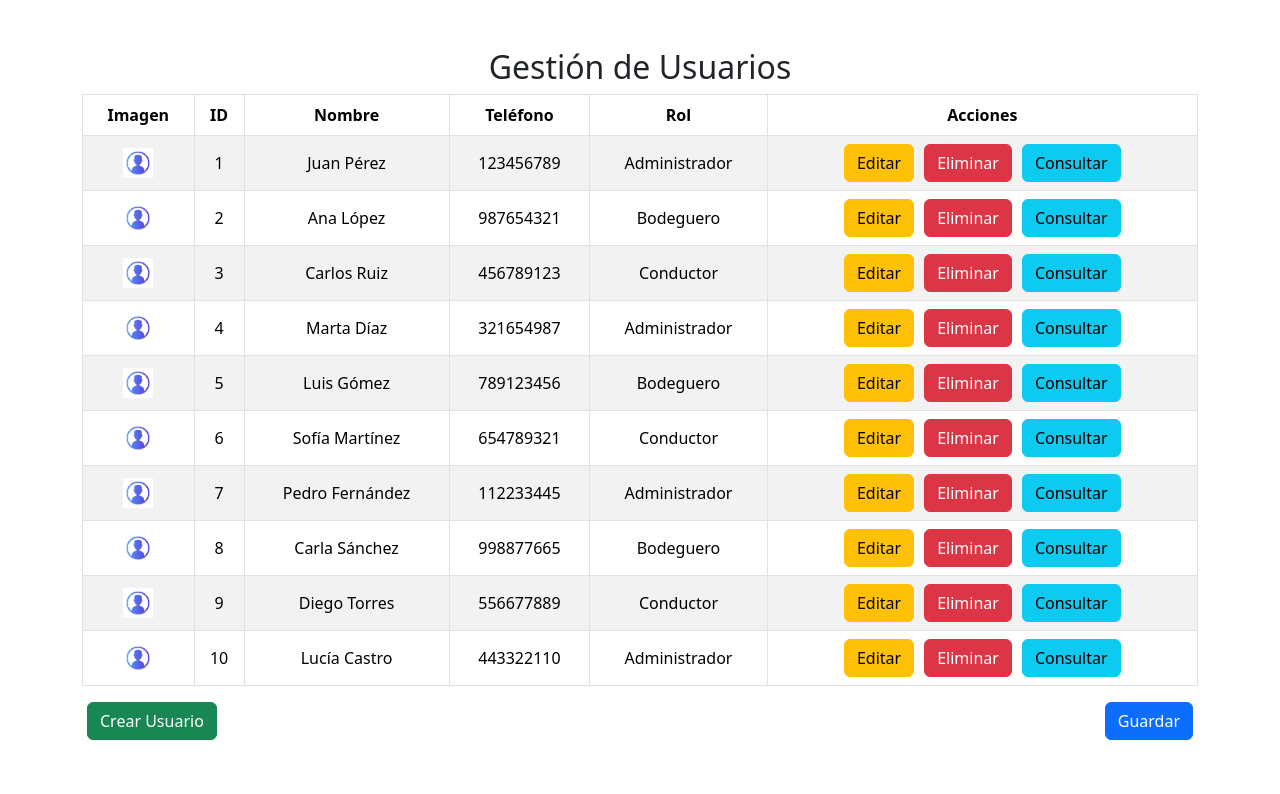
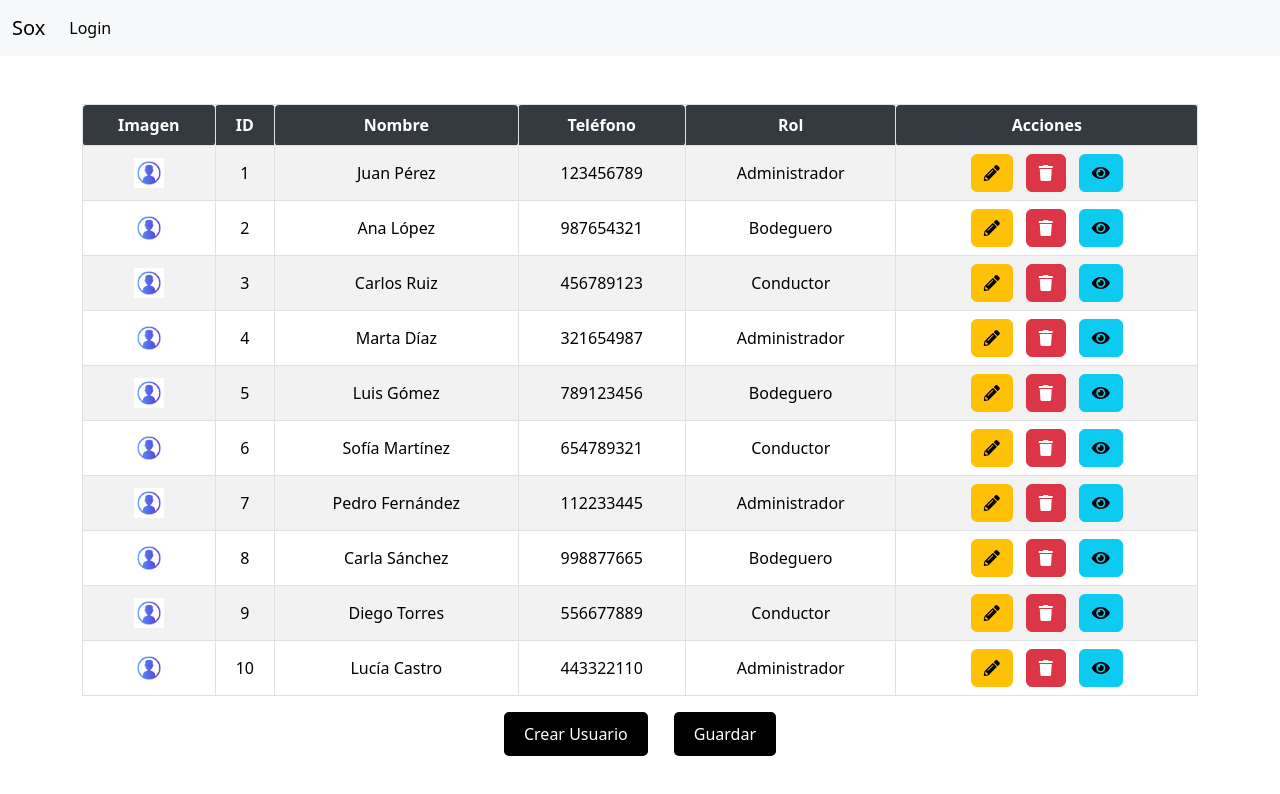
Before and after one commit to Camilodor/angularadso, an Angular app: page /usuarios in a window 1280 px wide. Shown: the top 794 px of the page. Built offline with nearby package versions, Linux system fonts and the light colour scheme.

Commit message:
Miprimercomentario

```diff
--- a/src/app/footer/footer.component.ts
+++ b/src/app/footer/footer.component.ts
@@ -1,4 +1,4 @@
-import { Component, Input } from '@angular/core';
+import { Component} from '@angular/core';
 
 @Component({
   selector: 'app-footer',
@@ -9,6 +9,6 @@ import { Component, Input } from '@angular/core';
 })
 export class FooterComponent {
 
-  @Input() recibeTiFo: String = '';
+
 
 }
--- /dev/null
+++ b/src/app/navusuarios/navusuarios.component.html
@@ -0,0 +1,15 @@
+<nav class="navbar navbar-expand-lg bg-body-tertiary">
+    <div class="container-fluid">
+      <a class="navbar-brand" routerLink="">Sox</a>
+      <button class="navbar-toggler" type="button" data-bs-toggle="collapse" data-bs-target="#navbarSupportedContent" aria-controls="navbarSupportedContent" aria-expanded="false" aria-label="Toggle navigation">
+        <span class="navbar-toggler-icon"></span>
+      </button>
+      <div class="collapse navbar-collapse" id="navbarSupportedContent">
+        <ul class="navbar-nav me-auto mb-2 mb-lg-0">
+          <li class="nav-item">
+            <a class="nav-link active" aria-current="page" >Login</a>
+          </li>
+        </ul>
+    </div>
+</div>
+</nav>
--- a/src/app/usuarios/usuarios.component.css
+++ b/src/app/usuarios/usuarios.component.css
@@ -11,3 +11,31 @@
   button {
     margin: 0 5px;
   }
+  /* Estilo para los botones centrados y de color negro */
+.btn-custom {
+  background-color: black;
+  color: white;
+  border: none;
+  padding: 10px 20px;
+  font-size: 16px;
+  border-radius: 5px; /* Bordes redondeados */
+  transition: background-color 0.3s;
+}
+
+.btn-custom:hover {
+  background-color: #444; /* Color más claro al pasar el ratón */
+}
+.tabla-estilizada thead tr th {
+  background-color: #343a40; /* Gris oscuro */
+  color: white; /* Texto blanco */
+  border-radius: 4px; /* Bordes ligeramente redondeados */
+  text-align: center; /* Centrar el texto */
+}
+
+.tabla-estilizada th, .tabla-estilizada td {
+  vertical-align: middle;
+}
+
+.tabla-estilizada td {
+  text-align: center;
+}
--- a/src/app/usuarios/usuarios.component.html
+++ b/src/app/usuarios/usuarios.component.html
@@ -1,6 +1,6 @@
+<app-navusuarios/>
 <div class="container mt-5">
-    <h2 class="text-center">Gestión de Usuarios</h2>
-    <table class="table table-bordered table-striped">
+  <table class="table table-bordered table-striped tabla-estilizada">
     <thead>
       <tr>
         <th>Imagen</th> <!-- Nueva columna para la imagen -->
@@ -21,15 +21,93 @@
           <td>{{ usuario.telefono }}</td>
           <td>{{ usuario.rol }}</td>
           <td>
-            <button class="btn btn-warning" (click)="editarUsuario(usuario.id)">Editar</button>
-            <button class="btn btn-danger" (click)="eliminarUsuario(usuario.id)">Eliminar</button>
-            <button class="btn btn-info" (click)="consultarUsuario(usuario.id)">Consultar</button>
+            <button
+            class="btn btn-warning me-2"
+            data-bs-toggle="modal"
+            data-bs-target="#editModal"
+            (click)="abrirFormularioEditar(usuario)"
+          >
+            <i class="fa fa-pencil-alt"></i>
+          </button>
+
+            <button class="btn btn-danger me-2" (click)="eliminarUsuario(usuario.id)">
+              <i class="fa fa-trash"></i>
+            </button>
+            <button class="btn btn-info" (click)="consultarUsuario(usuario.id)">
+              <i class="fa fa-eye"></i>
+            </button>
           </td>
         </tr>
       </tbody>
     </table>
-    <div class="d-flex justify-content-between">
-      <button class="btn btn-success">Crear Usuario</button>
-      <button class="btn btn-primary">Guardar</button>
+    <div class="d-flex justify-content-center gap-3 mt-3">
+      <button class="btn btn-custom" (click)="crearUsuario()">Crear Usuario</button>
+      <button class="btn btn-custom" (click)="guardarCambios()">Guardar</button>
     </div>
   </div>
+  <div
+  class="modal fade"
+  id="editModal"
+  tabindex="-1"
+  aria-labelledby="editModalLabel"
+  aria-hidden="true"
+>
+  <div class="modal-dialog">
+    <div class="modal-content">
+      <div class="modal-header">
+        <h5 class="modal-title" id="editModalLabel">Editar Usuario</h5>
+        <button
+          type="button"
+          class="btn-close"
+          data-bs-dismiss="modal"
+          aria-label="Close"
+        ></button>
+      </div>
+      <div class="modal-body">
+        <form>
+          <div class="mb-3">
+            <label for="editNombre" class="form-label">Editar Nombre</label>
+            <input
+              type="text"
+              class="form-control"
+              id="editNombre"
+              [value]="usuarioSeleccionado.nombre"
+              readonly
+            />
+          </div>
+          <div class="mb-3">
+            <label for="editTelefono" class="form-label">Editar Teléfono</label>
+            <input
+              type="text"
+              class="form-control"
+              id="editTelefono"
+              [value]="usuarioSeleccionado.telefono"
+              readonly
+            />
+          </div>
+          <div class="mb-3">
+            <label for="editRol" class="form-label">Editar Rol</label>
+            <select
+              class="form-select"
+              id="editRol"
+              [value]="usuarioSeleccionado.rol"
+              disabled
+            >
+              <option value="Administrador">Administrador</option>
+              <option value="Bodeguero">Bodeguero</option>
+              <option value="Conductor">Conductor</option>
+            </select>
+          </div>
+        </form>
+      </div>
+      <div class="modal-footer">
+        <button type="button" class="btn btn-secondary" data-bs-dismiss="modal">
+          Cancelar
+        </button>
+        <button type="button" class="btn btn-primary" data-bs-dismiss="modal">
+          Guardar Cambios
+        </button>
+      </div>
+    </div>
+  </div>
+</div>
--- a/src/app/usuarios/usuarios.component.ts
+++ b/src/app/usuarios/usuarios.component.ts
@@ -1,10 +1,11 @@
 import { Component } from '@angular/core';
 import { CommonModule } from '@angular/common'; // Importa CommonModule
+import { NavusuariosComponent } from '../navusuarios/navusuarios.component';
 
 @Component({
   selector: 'app-usuarios',
   standalone: true,
-  imports: [CommonModule],
+  imports: [CommonModule,NavusuariosComponent],
   templateUrl: './usuarios.component.html',
   styleUrls: ['./usuarios.component.css'],
 })
@@ -21,6 +22,19 @@ export class UsuariosComponent {
     { id: 9, nombre: 'Diego Torres', telefono: '556677889', rol: 'Conductor' },
     { id: 10, nombre: 'Lucía Castro', telefono: '443322110', rol: 'Administrador' }
   ];
+  usuarioSeleccionado: any = {};
+
+  abrirFormularioEditar(usuario: any) {
+    this.usuarioSeleccionado = { ...usuario }; // Copiar el usuario seleccionado
+  }
+
+  crearUsuario() {
+    alert('Crear Usuario: Función aún no implementada.');
+  }
+
+  guardarCambios() {
+    alert('Guardar Cambios: Función aún no implementada.');
+  }
 
   eliminarUsuario(id: number) {
     alert(`Usuario con ID: ${id} eliminado`);
--- a/src/index.html
+++ b/src/index.html
@@ -11,3 +11,4 @@
     <app-root></app-root>
   </body>
 </html>
+<link href="https://cdnjs.cloudflare.com/ajax/libs/font-awesome/5.15.4/css/all.min.css" rel="stylesheet">
```
Also changed, not shown: src/app/navusuarios/navusuarios.component.ts (added, +12 -0 lines), public/imagenes/2.png (added), src/app/navusuarios/navusuarios.component.css (added), 1 other file (tests, documents, lock files or other folders). Lines whose indentation alone changed are shown as unchanged.
